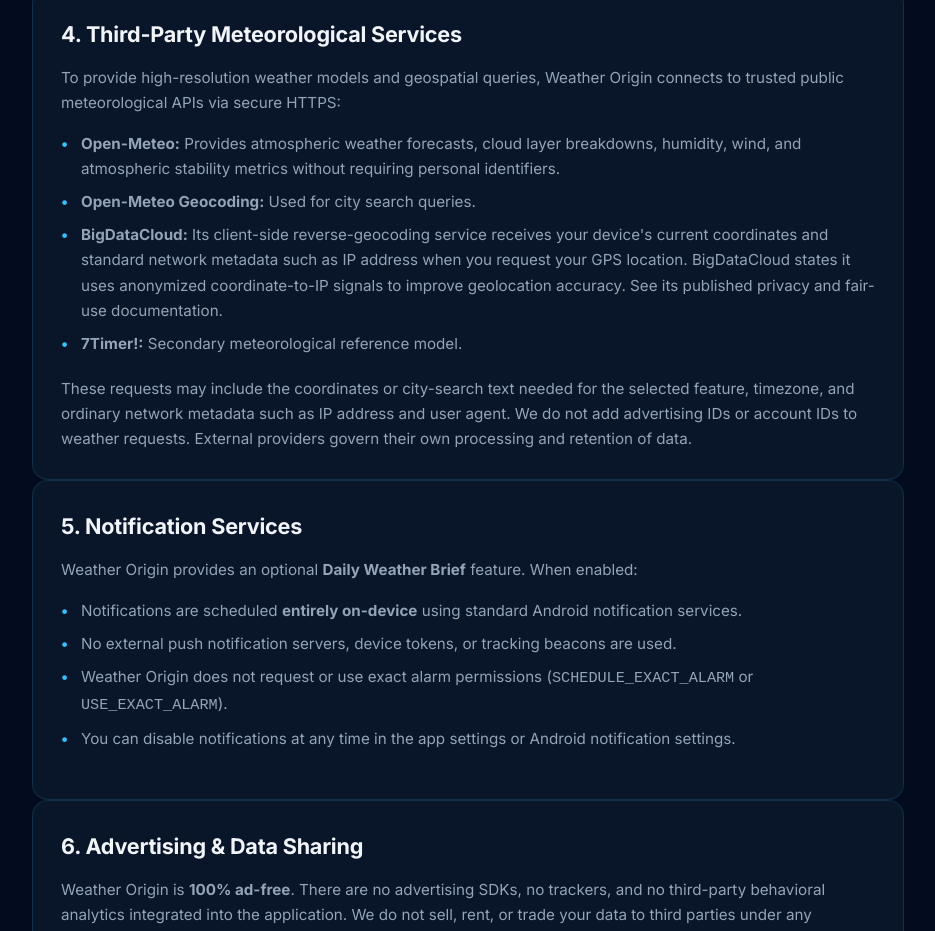
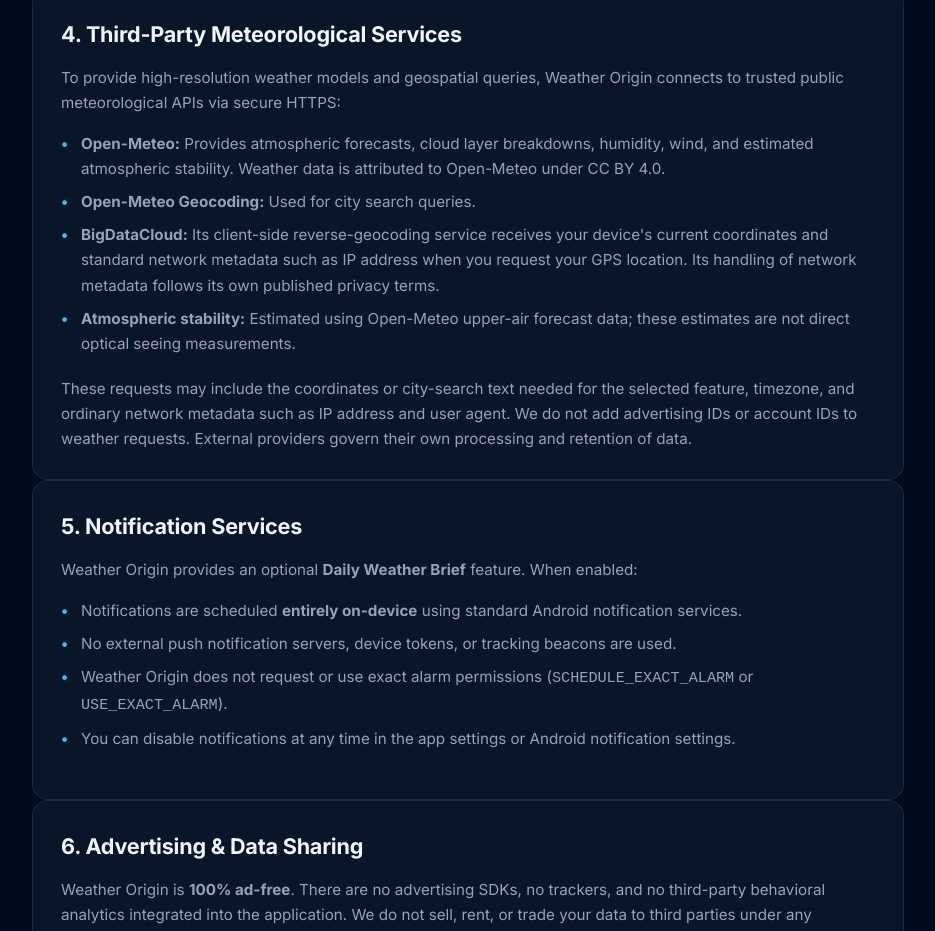
Before and after one commit to Astroos-dev/weather-origin-site, a plain HTML site: page privacy-policy.html in a window 1280 px wide. Shown: the part 1337-2268 px from the top of the page, without its empty margins (172-1107 px from the left). Drawn offline with Linux system fonts and the light colour scheme.

Commit message:
docs(privacy): align public policy with v1.0.5 provider chain

```diff
--- a/privacy-policy.html
+++ b/privacy-policy.html
@@ -256,10 +256,10 @@
       <h2>4. Third-Party Meteorological Services</h2>
       <p>To provide high-resolution weather models and geospatial queries, Weather Origin connects to trusted public meteorological APIs via secure HTTPS:</p>
       <ul>
-        <li><strong>Open-Meteo:</strong> Provides atmospheric weather forecasts, cloud layer breakdowns, humidity, wind, and atmospheric stability metrics without requiring personal identifiers.</li>
+        <li><strong>Open-Meteo:</strong> Provides atmospheric forecasts, cloud layer breakdowns, humidity, wind, and estimated atmospheric stability. Weather data is attributed to Open-Meteo under CC BY 4.0.</li>
         <li><strong>Open-Meteo Geocoding:</strong> Used for city search queries.</li>
-        <li><strong>BigDataCloud:</strong> Its client-side reverse-geocoding service receives your device's current coordinates and standard network metadata such as IP address when you request your GPS location. BigDataCloud states it uses anonymized coordinate-to-IP signals to improve geolocation accuracy. See its published privacy and fair-use documentation.</li>
-        <li><strong>7Timer!:</strong> Secondary meteorological reference model.</li>
+        <li><strong>BigDataCloud:</strong> Its client-side reverse-geocoding service receives your device's current coordinates and standard network metadata such as IP address when you request your GPS location. Its handling of network metadata follows its own published privacy terms.</li>
+        <li><strong>Atmospheric stability:</strong> Estimated using Open-Meteo upper-air forecast data; these estimates are not direct optical seeing measurements.</li>
       </ul>
       <p>These requests may include the coordinates or city-search text needed for the selected feature, timezone, and ordinary network metadata such as IP address and user agent. We do not add advertising IDs or account IDs to weather requests. External providers govern their own processing and retention of data.</p>
     </div>
```
